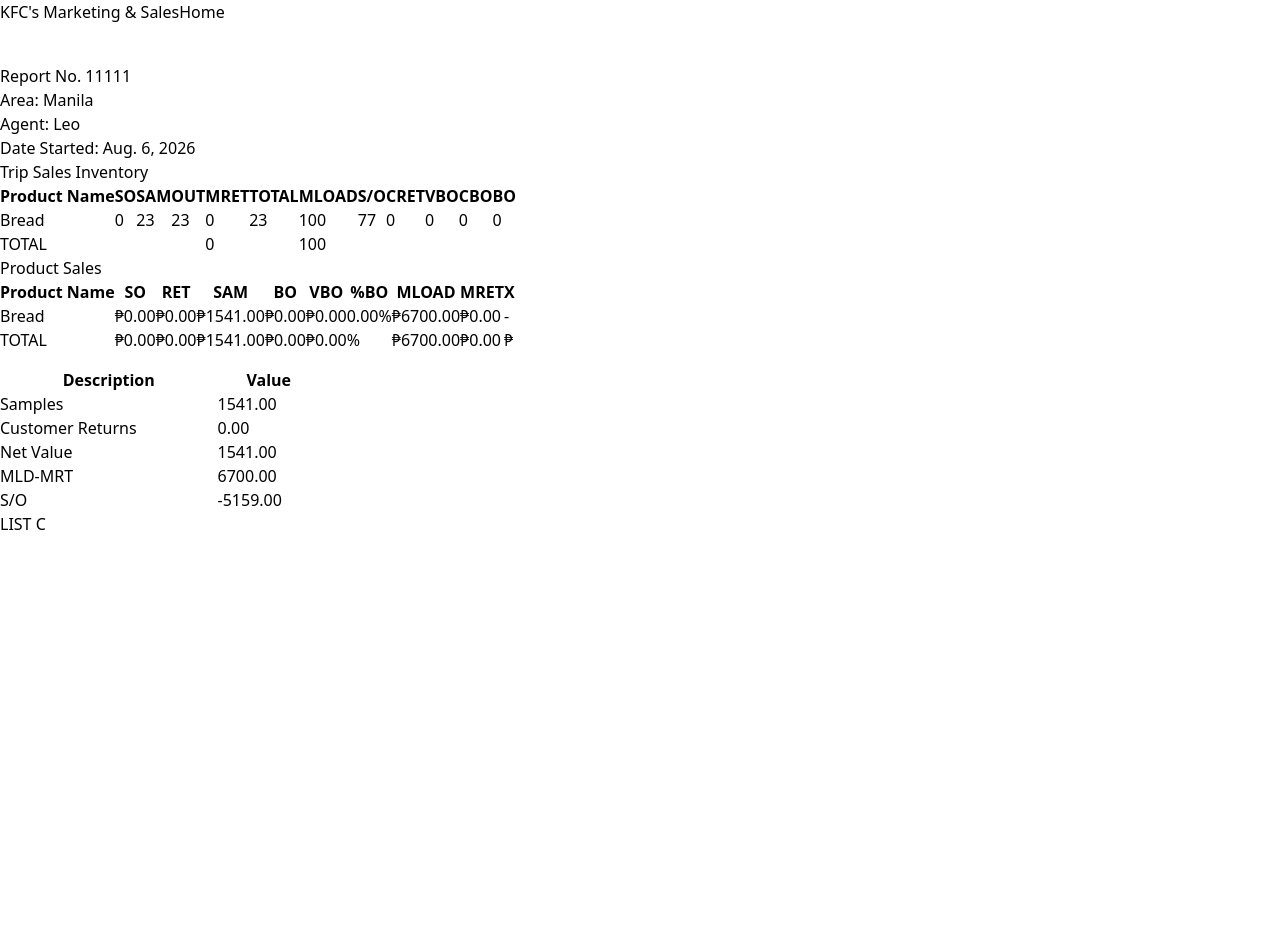
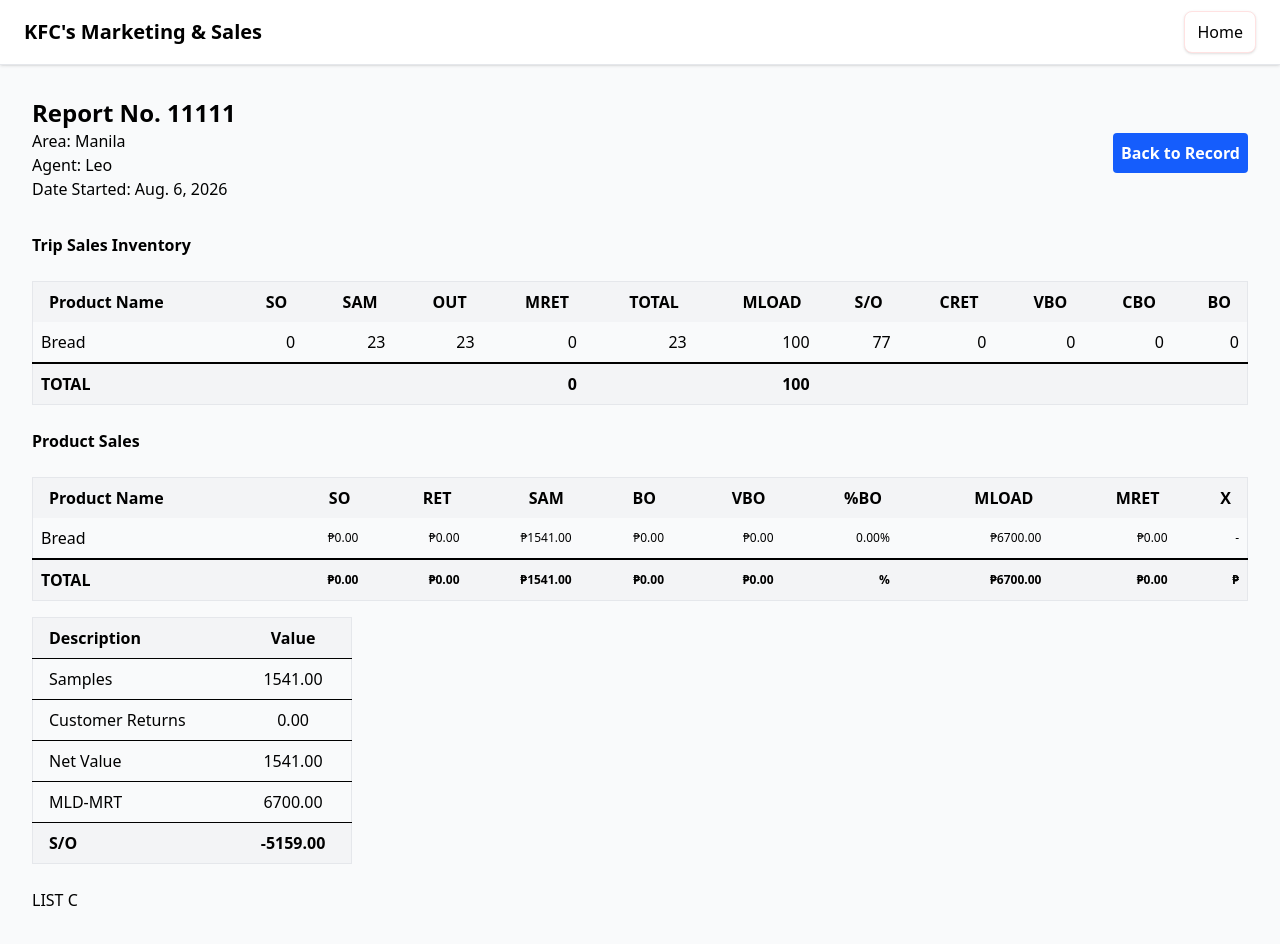
Before and after one commit to Currentflow1/BSG-KFC-Marketing-Sales, a Django app: page /records/10/ in a window 1280 px wide. Before the commit the page ends 530 px from the top, so only its background shows below. Run offline with Django 5.2, Linux system fonts and the light colour scheme; data comes from the database, SQL or seed files in the repository; both versions use the stored data as it was after the commit; parts of the project's set-up code (start-up, migrations or seed data) failed here and were passed over; some libraries are stand-ins or nearby versions.

Commit message:
Record UI

```diff
--- a/templates/orders/detail.html
+++ b/templates/orders/detail.html
@@ -8,7 +8,7 @@
   </h1>
 
   <a href="{% url 'order_list' %}" class="p-2 rounded font-bold text-white bg-blue-600 hover:bg-blue-700">
-    &larr; Back to Order {{ order.control_no }}
+    Back to Orders
   </a>
 </div>
 
--- a/templates/records/reports/components/record_header.html
+++ b/templates/records/reports/components/record_header.html
@@ -1,7 +1,5 @@
-<div class="flex items-center justify-between">
-  <div class="space-y-6">
-    <div>
-      <div class="flex items-center justify-between">
+<div class="flex justify-between items-center">
+  <div class="mb-2">
     <div>
       <h1 class="font-bold text-2xl">
         Report No. {{ order.control_no }}
@@ -20,6 +18,7 @@
       </p>
     </div>
   </div>
+  <a href="{% url 'record_list' %}" class="p-2 rounded font-bold text-white bg-blue-600 hover:bg-blue-700">
+    Back to Record
+  </a>
 </div>
-  </div>
-</div>
--- a/templates/records/reports/view.html
+++ b/templates/records/reports/view.html
@@ -1,7 +1,7 @@
 {% extends 'base.html' %}
 
 {% block content %}
-<div class="p-6 space-y-6">
+<div class="p-2 space-y-6">
   {% include 'records/reports/components/record_header.html' %}
   {% include 'records/reports/components/record_quantity_list.html' %}
   {% include 'records/reports/components/record_price_list.html' %}
--- a/theme/static/css/dist/styles.css
+++ b/theme/static/css/dist/styles.css
@@ -313,9 +313,6 @@
   .hidden {
     display: none;
   }
-  .table {
-    display: table;
-  }
   .h-4 {
     height: calc(var(--spacing) * 4);
   }
@@ -349,9 +346,6 @@
   .w-50 {
     width: calc(var(--spacing) * 50);
   }
-  .w-56 {
-    width: calc(var(--spacing) * 56);
-  }
   .w-64 {
     width: calc(var(--spacing) * 64);
   }
@@ -370,22 +364,11 @@
   .max-w-min {
     max-width: min-content;
   }
-<<<<<<< HEAD
-  .max-w-xs {
-    max-width: var(--container-xs);
-=======
-  .max-w-sm {
-    max-width: var(--container-sm);
->>>>>>> main
-  }
   .max-w-xs {
     max-width: var(--container-xs);
   }
   .min-w-full {
     min-width: 100%;
-  }
-  .border-collapse {
-    border-collapse: collapse;
   }
   .-translate-x-full {
     --tw-translate-x: -100%;
@@ -393,9 +376,6 @@
   }
   .cursor-pointer {
     cursor: pointer;
-  }
-  .resize {
-    resize: both;
   }
   .grid-cols-1 {
     grid-template-columns: repeat(1, minmax(0, 1fr));
@@ -579,11 +559,6 @@
     --tw-gradient-from: transparent;
     --tw-gradient-stops: var(--tw-gradient-via-stops, var(--tw-gradient-position), var(--tw-gradient-from) var(--tw-gradient-from-position), var(--tw-gradient-to) var(--tw-gradient-to-position));
   }
-  .via-white {
-    --tw-gradient-via: var(--color-white);
-    --tw-gradient-via-stops: var(--tw-gradient-position), var(--tw-gradient-from) var(--tw-gradient-from-position), var(--tw-gradient-via) var(--tw-gradient-via-position), var(--tw-gradient-to) var(--tw-gradient-to-position);
-    --tw-gradient-stops: var(--tw-gradient-via-stops);
-  }
   .via-white\/40 {
     --tw-gradient-via: color-mix(in srgb, #fff 40%, transparent);
     @supports (color: color-mix(in lab, red, red)) {
@@ -610,9 +585,6 @@
   }
   .p-8 {
     padding: calc(var(--spacing) * 8);
-  }
-  .p-10 {
-    padding: calc(var(--spacing) * 10);
   }
   .px-2 {
     padding-inline: calc(var(--spacing) * 2);
@@ -643,9 +615,6 @@
   }
   .py-6 {
     padding-block: calc(var(--spacing) * 6);
-  }
-  .pt-4 {
-    padding-top: calc(var(--spacing) * 4);
   }
   .text-center {
     text-align: center;
@@ -750,9 +719,6 @@
   .text-yellow-700 {
     color: var(--color-yellow-700);
   }
-  .underline {
-    text-decoration-line: underline;
-  }
   .shadow-md {
     --tw-shadow: 0 4px 6px -1px var(--tw-shadow-color, rgb(0 0 0 / 0.1)), 0 2px 4px -2px var(--tw-shadow-color, rgb(0 0 0 / 0.1));
     box-shadow: var(--tw-inset-shadow), var(--tw-inset-ring-shadow), var(--tw-ring-offset-shadow), var(--tw-ring-shadow), var(--tw-shadow);
@@ -760,10 +726,6 @@
   .shadow-sm {
     --tw-shadow: 0 1px 3px 0 var(--tw-shadow-color, rgb(0 0 0 / 0.1)), 0 1px 2px -1px var(--tw-shadow-color, rgb(0 0 0 / 0.1));
     box-shadow: var(--tw-inset-shadow), var(--tw-inset-ring-shadow), var(--tw-ring-offset-shadow), var(--tw-ring-shadow), var(--tw-shadow);
-  }
-  .outline {
-    outline-style: var(--tw-outline-style);
-    outline-width: 1px;
   }
   .transition {
     transition-property: color, background-color, border-color, outline-color, text-decoration-color, fill, stroke, --tw-gradient-from, --tw-gradient-via, --tw-gradient-to, opacity, box-shadow, transform, translate, scale, rotate, filter, -webkit-backdrop-filter, backdrop-filter, display, content-visibility, overlay, pointer-events;
@@ -983,14 +945,6 @@
       scale: var(--tw-scale-x) var(--tw-scale-y);
     }
   }
-<<<<<<< HEAD
-=======
-  .sm\:grid-cols-2 {
-    @media (width >= 40rem) {
-      grid-template-columns: repeat(2, minmax(0, 1fr));
-    }
-  }
->>>>>>> main
   .md\:grid-cols-2 {
     @media (width >= 48rem) {
       grid-template-columns: repeat(2, minmax(0, 1fr));
@@ -1161,11 +1115,6 @@
   inherits: false;
   initial-value: 0 0 #0000;
 }
-@property --tw-outline-style {
-  syntax: "*";
-  inherits: false;
-  initial-value: solid;
-}
 @property --tw-duration {
   syntax: "*";
   inherits: false;
@@ -1220,7 +1169,6 @@
       --tw-ring-offset-width: 0px;
       --tw-ring-offset-color: #fff;
       --tw-ring-offset-shadow: 0 0 #0000;
-      --tw-outline-style: solid;
       --tw-duration: initial;
       --tw-scale-x: 1;
       --tw-scale-y: 1;
```
Also changed, not shown: templates/records/components/list.html (+13 -4 lines), db.sqlite3. Lines whose indentation alone changed are shown as unchanged.
